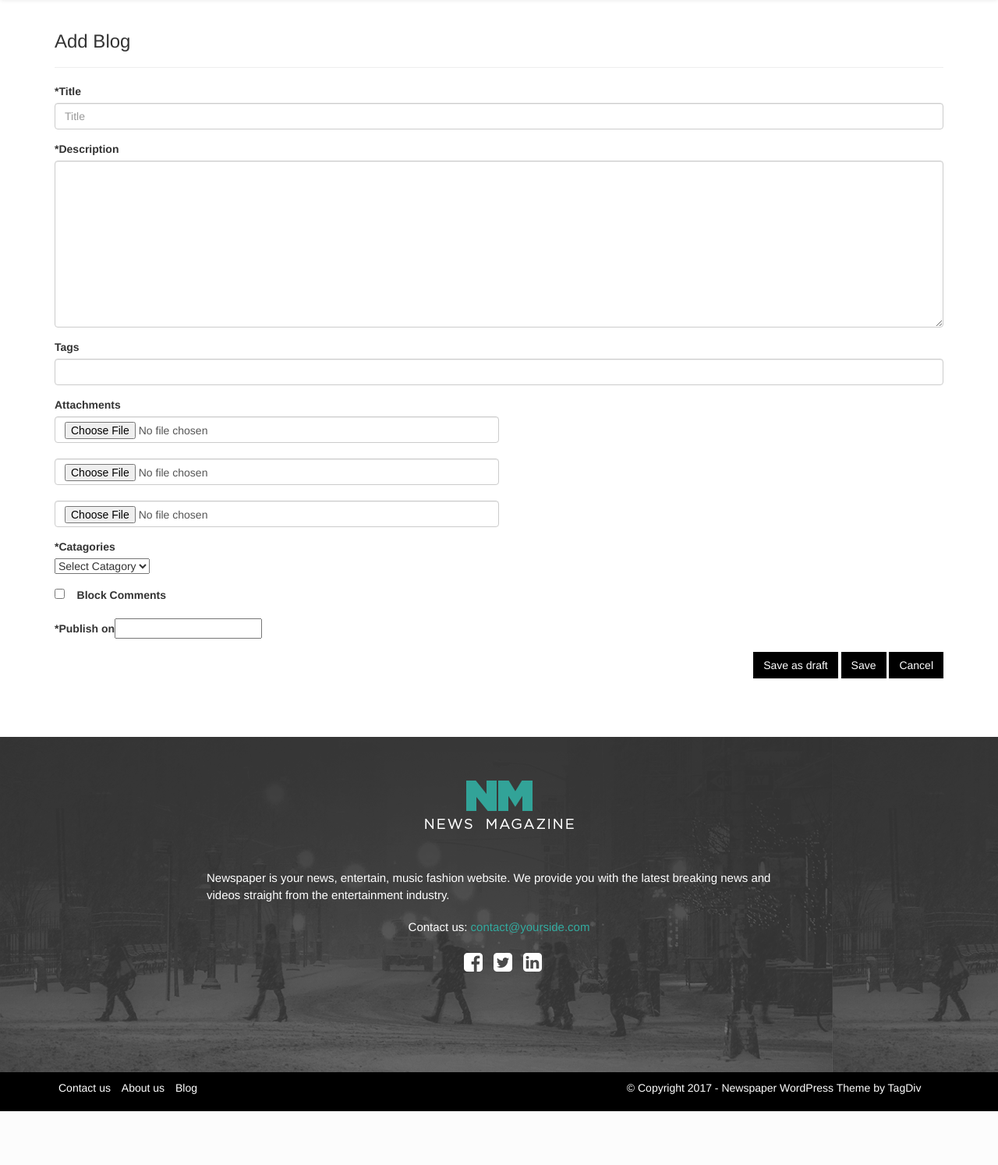
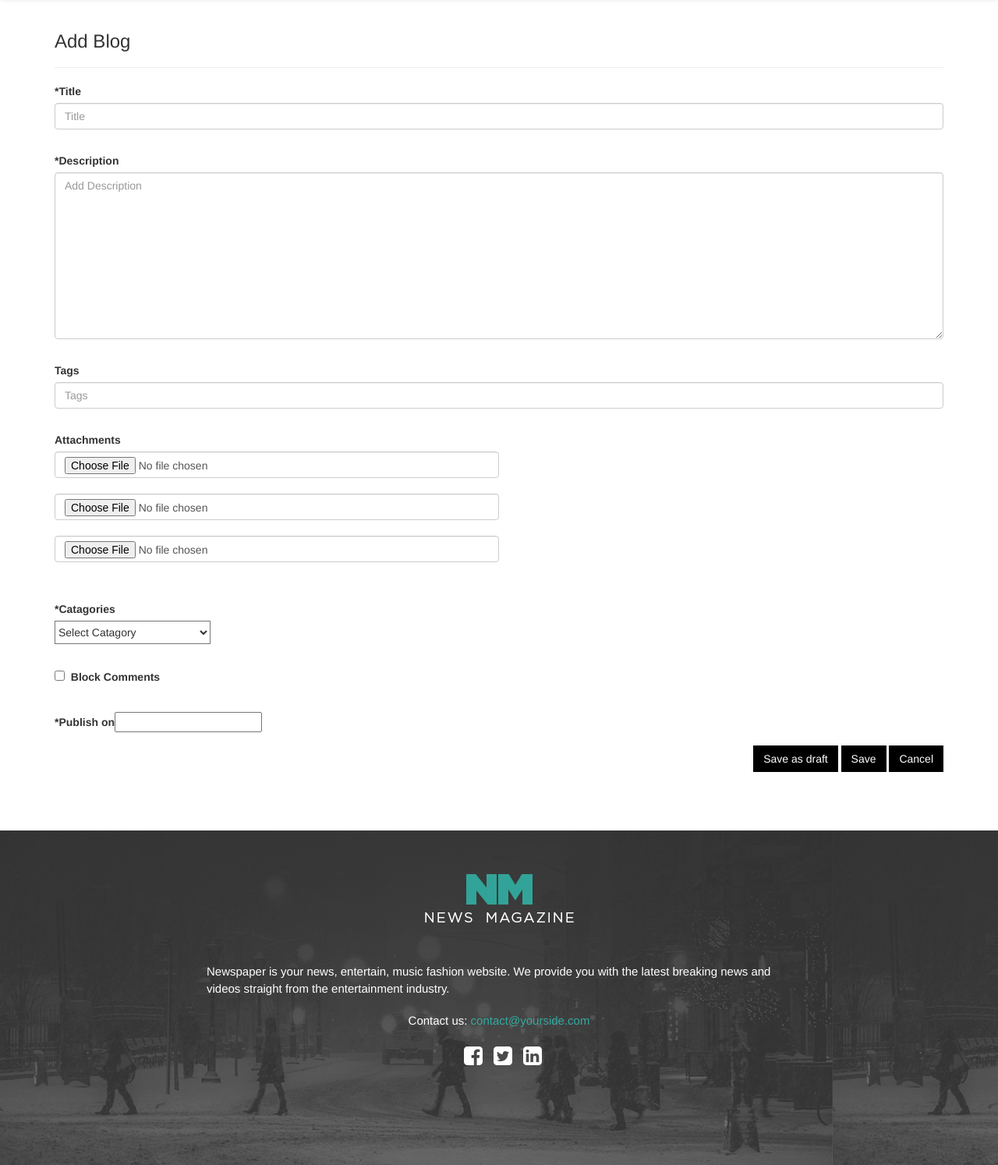
Before and after one commit to rizwans-cuelogic/poc, a Django app: page /create_blog/ in a window 1280 px wide. Shown: the part 173-1667 px from the top of the page at 78% size. Before the commit the page ends 1598 px from the top, so only its background shows below. Run offline with Django 3.2, Linux system fonts and the light colour scheme; data that the repository does not hold is empty; some libraries are stand-ins or nearby versions.

Commit message:
add validations

```diff
--- a/project4/project/ebs/forms.py
+++ b/project4/project/ebs/forms.py
@@ -81,20 +81,23 @@ class BlogForm(forms.ModelForm):
 	description = forms.CharField(required=True,label="description",
 							widget=forms.Textarea(
 								attrs={'size': '100%',
+									   'placeholder':'Add Description',
 									   'class': 'form-control'}))
 	tags= forms.CharField(required=False,label="title",
 						widget=forms.TextInput(
 							 attrs={'size': '100%',
+							 		'placeholder':'Tags',
 									'class': 'form-control'}))
 
 	published=forms.DateTimeField(
           				required=True,
           				widget=DateTimePicker(options={"format": "YYYY-MM-DD HH:mm "}))
 
-	categories=forms.ModelChoiceField(queryset=Categories.objects.all().filter(state=True).order_by('name'),
-									  empty_label='Select Catagory',widget=forms.Select(attrs={
-          'class':'catagory'
-          }))
+	categories=forms.ModelChoiceField(
+						queryset=Categories.objects.all().filter(state=True).order_by('name'),
+						empty_label='Select Catagory',
+						widget=forms.Select(attrs={"class":"catagory"})
+					)
 	commentstate=forms.BooleanField(required=False)
 
 	class Meta:
@@ -112,12 +115,18 @@ class BlogFileForm(forms.Form):
 	attachments=forms.FileField(required=False,label="image",
 						widget=forms.FileInput(
 							attrs={'size':'50%',
-								   'class':'form-control file-width'}))
+								   'class':'form-control file-width',
+								   'accept':'image/jpeg,image/png,application/msword,application/vnd.ms-excel,application/pdf'
+								}))
 	image1=forms.FileField(required=False,label="image",
 						widget=forms.FileInput(
 							attrs={'size':'50%',
-								   'class':'form-control file-width'}))
+								   'class':'form-control file-width',
+								   'accept':'image/jpeg,image/png,application/msword,application/vnd.ms-excel,application/pdf'
+								}))
 	image2=forms.FileField(required=False,label="image",
 						widget=forms.FileInput(
 							attrs={'size':'50%',
-								   'class':'form-control file-width'}))
+								   'class':'form-control file-width',
+								   'accept':'image/jpeg,image/png,application/msword,application/vnd.ms-excel,application/pdf'
+								}))
--- a/project4/project/ebs/static/ebs/css/add-blog.css
+++ b/project4/project/ebs/static/ebs/css/add-blog.css
@@ -4,12 +4,14 @@
 	padding-top:10px;
 
 }
-.category{
+.catagory{
 	width:200px;
 	height:30px;
 	background-color:white;
 }
-
 .file-width{
 	width:50%;
 }
+.form-margin{
+	margin-top:30px;
+}
--- a/project4/project/ebs/static/ebs/js/create_blog.js
+++ b/project4/project/ebs/static/ebs/js/create_blog.js
@@ -1,36 +1,37 @@
+
 $(document).ready(function() {
-    /*    $.validator.addMethod('filesize', function(value, element, param) {
-        // param = size (en bytes)
-        // element = element to validate (<input>)
-        // value = value of the element (file name)
-        return this.optional(element) || (element.files[0].size <= param)
-    });
-        jQuery.validator.setDefaults({
-        debug: true,
-        success: "valid"
-        });
-    $( "#createform" ).validate({
-        errorElement: 'label',
-        errorClass:'help-line',
-        rules: {
-            attachments: {
-                required: false,
-                accept: "image/jpeg,image/png,application/msword,application/pdf,application/vnd.ms-excel",
-                filesize: 1048576
-            },
+    $('#createform').on('submit', function (e) {
+        debugger;
+        if ($('#id_attachments').val() && $('#id_attachments')[0].files[0].size>2048) {
+            if ($("#id_attachments").next(".validation").length == 0){
+                    $("#id_attachments").after("<div class='validation' style='color:red;margin-top: 10px;'>File size should be less than 15MB</div>"); // remove it
+                    return false;
+                }
 
-            image1: {
-                required: false,
-                accept: "image/jpeg,image/png,application/msword,application/pdf,application/vnd.ms-excel"
-            },
 
-            image2: {
-                required: false,
-                accept: "image/jpeg,image/png,application/msword,application/pdf,application/vnd.ms-excel"
             }
 
-        },
-        messages: {
-             attachments: "File must be JPG, GIF or PNG, less than 1MB" }
-    });*/
+        else if($('#id_image1').val() && $('#id_image1')[0].files[0].size>2048) {
+            if ($("#id_image1").next(".validation").length == 0){
+                    $("#id_image1").after("<div class='validation' style='color:red;margin-top: 10px;'>Please enter email address</div>"); // remove it
+                    return false;
+                }
+
+
+        }
+        else if ($('#id_image2').val() && $('#id_image2')[0].files[0].size>2048) {
+            if ($("#id_image2").next(".validation").length == 0){
+                    $("#id_image2").parent().after("<div class='validation' style='color:red;margin-top:10px;'>Please enter email address</div>"); // remove it
+
+                        return false;
+                }
+        }
+        else {
+
+            $("#id_attachments").next(".validation").remove();
+            $("#id_image1").next(".validation").remove();
+            $("#id_image2").next(".validation").remove();
+            return true;
+        }
+    });
 });
--- a/project4/project/ebs/templates/ebs/create_blog.html
+++ b/project4/project/ebs/templates/ebs/create_blog.html
@@ -15,6 +15,7 @@
 	<link rel="stylesheet" type="text/css" href="{% static 'ebs/css/bootstrap-datetimepicker.min.css' %}"/>
     <script src="https://ajax.googleapis.com/ajax/libs/jquery/3.1.1/jquery.min.js"> </script>
 	 {{ blogform.media }}
+
 </head>
 
 
@@ -103,38 +104,38 @@
 						<label for="title" class="control-label">*Title</label>
                          {{blogform.title}}
                 </div>
-                <div class="form-group ">
+                <div class="form-group form-margin">
 						{{blogform.description.errors}}
 						<label for="description" class="control-label">*Description</label>
                          {{blogform.description}}
                 </div>
-                <div class="form-group ">
+                <div class="form-group form-margin">
 						{{blogform.tags.errors}}
 						<label for="tags" class="control-label">Tags</label>
                          {{blogform.tags}}
                 </div>
 
-                <div class="form-group ">
+                <div class="form-group form-margin">
 						{{blogform.image.errors}}
 						<label class="control-label">Attachments</label><br>
                          {{blogfileform.attachments}}<br>
                          {{blogfileform.image1}}<br>
-                         {{blogfileform.image2}}
+                         {{blogfileform.image2}}<br>
                 </div>
 
-                <div class="form-group ">
+                <div class="form-group form-margin ">
 						{{blogform.categories.errors}}
 						<label for="categories" class="control-label">*Catagories</label><br>
-                         {{blogform.categories}}<br>
+                         {{blogform.categories}}
                 </div>
 
-                 <div class="form-group ">
+                 <div class="form-group form-margin">
 						{{blogform.commentstate.errors}}
-						{{blogform.commentstate}} &nbsp;  &nbsp;<label for="commentstate" class="control-label">Block Comments</label><br>
+						{{blogform.commentstate}} &nbsp;<label for="commentstate" class="control-label">Block Comments</label>
                 </div>
 
 
-                <div class="form-group">
+                <div class="form-group form-margin">
 							<div class="input-group date " id="datetimepicker1">
 								<label class="control-label">*Publish on</label>
 								{{blogform.published.errors}}
@@ -144,9 +145,9 @@
 
 				</div>
 
-                <div class="form-group pull-right" >
-						<button class="btn btn1" name="button1" value="button1">Save as draft</button>
-                        <button type="submit" class="btn  btn1" name="button2" value="button2">Save</button>
+                <div class="form-group pull-right " >
+						<button id="draft" class="btn btn1" name="button1" value="button1">Save as draft</button>
+                        <button id="save" type="submit" class="btn  btn1" name="button2" value="button2">Save</button>
                         <button class="btn btn1">Cancel</button>
                 </div>
 
```
